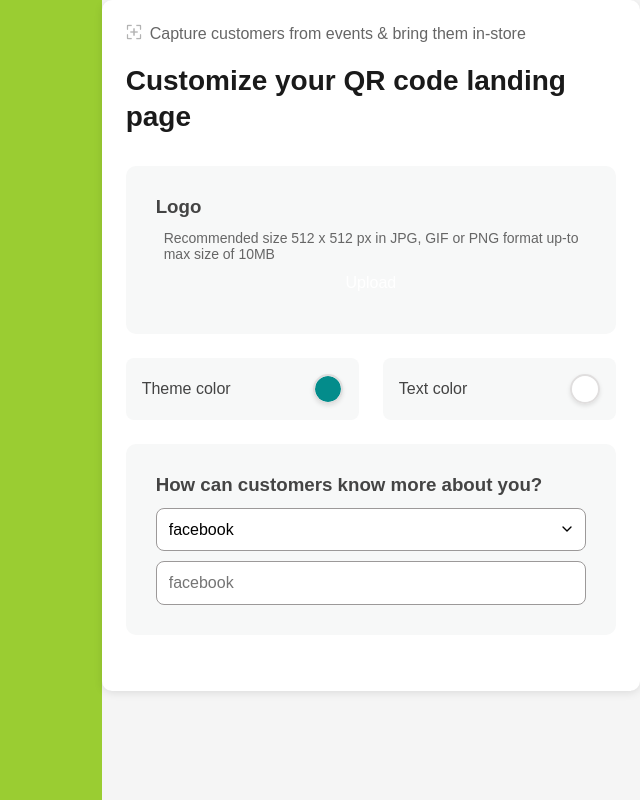
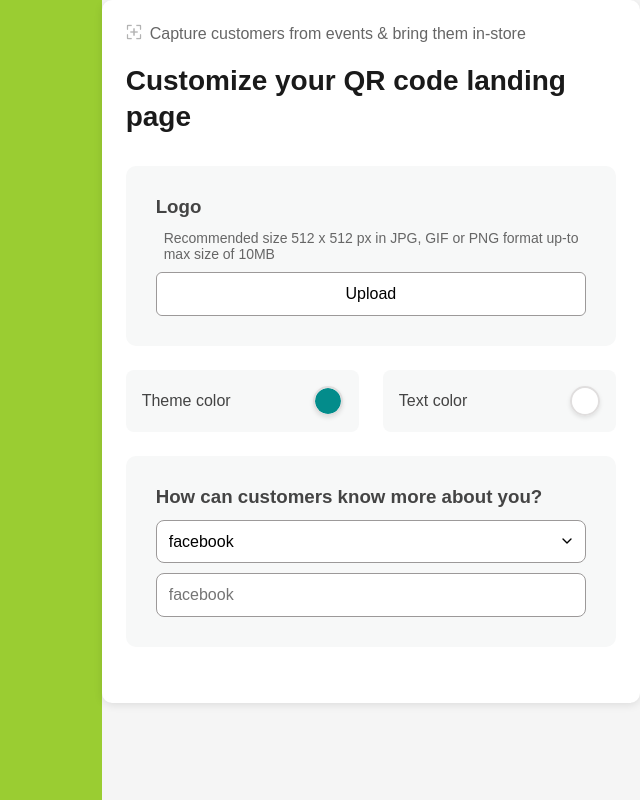
Before and after one commit to Arunitdy/coupon, a plain HTML site: page index.html in a window 1280 px wide. Shown: the whole page, without its empty margins (640-1280 px from the left). Drawn offline with Linux system fonts and the light colour scheme.

Commit message:
Enhance upload container styling with border and margin adjustments

```diff
--- a/index.html
+++ b/index.html
@@ -128,6 +128,9 @@
         }
         .upload-container {
             width: 100%;
+            margin-top:10px ;
+            border: 1px solid #9c9999;
+            border-radius: 6px;
         }
 
         .upload-label {
@@ -135,9 +138,10 @@
             width: 100%;
             padding: 12px;
             text-align: center;
-            color: white;
+            color: #000;
+            background-color: white;
+            border-radius: 6px;
             cursor: pointer;
-            border-radius: 5px;
             font-size: 16px;
             transition: background-color 0.3s;
         }
@@ -146,9 +150,6 @@
             display: none;
         }
 
-        .upload-label:hover {
-             background-color: #45a049;
-        }
         .color-preferences {
             gap: 24px;
             display: flex ;
```
